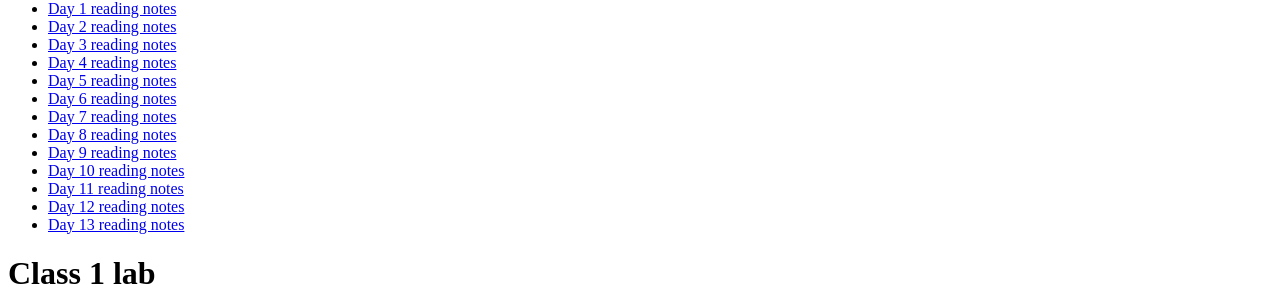
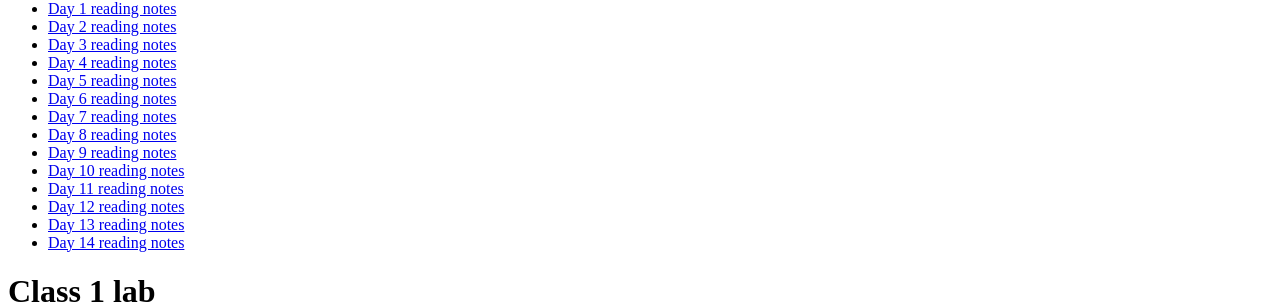
Before and after one commit to tiggerman120/code301ReadNotes, a plain HTML site: page index.html in a window 1280 px wide. Shown: the part 505-809 px from the top of the page. Drawn offline with Linux system fonts and the light colour scheme; files whose address does not match are found by name.

Commit message:
class 14 reading notes

```diff
--- a/index.html
+++ b/index.html
@@ -47,6 +47,7 @@
         <li><a href="code301/class-11.md">Day 11 reading notes</a></li>
         <li><a href="code301/class-12.md">Day 12 reading notes</a></li>
         <li><a href="code301/class-13.md">Day 13 reading notes</a></li>
+        <li><a href="code301/class-14.md">Day 14 reading notes</a></li>
       </ul>
     </nav>
   </header>
```
Also changed, not shown: 1 other file.
